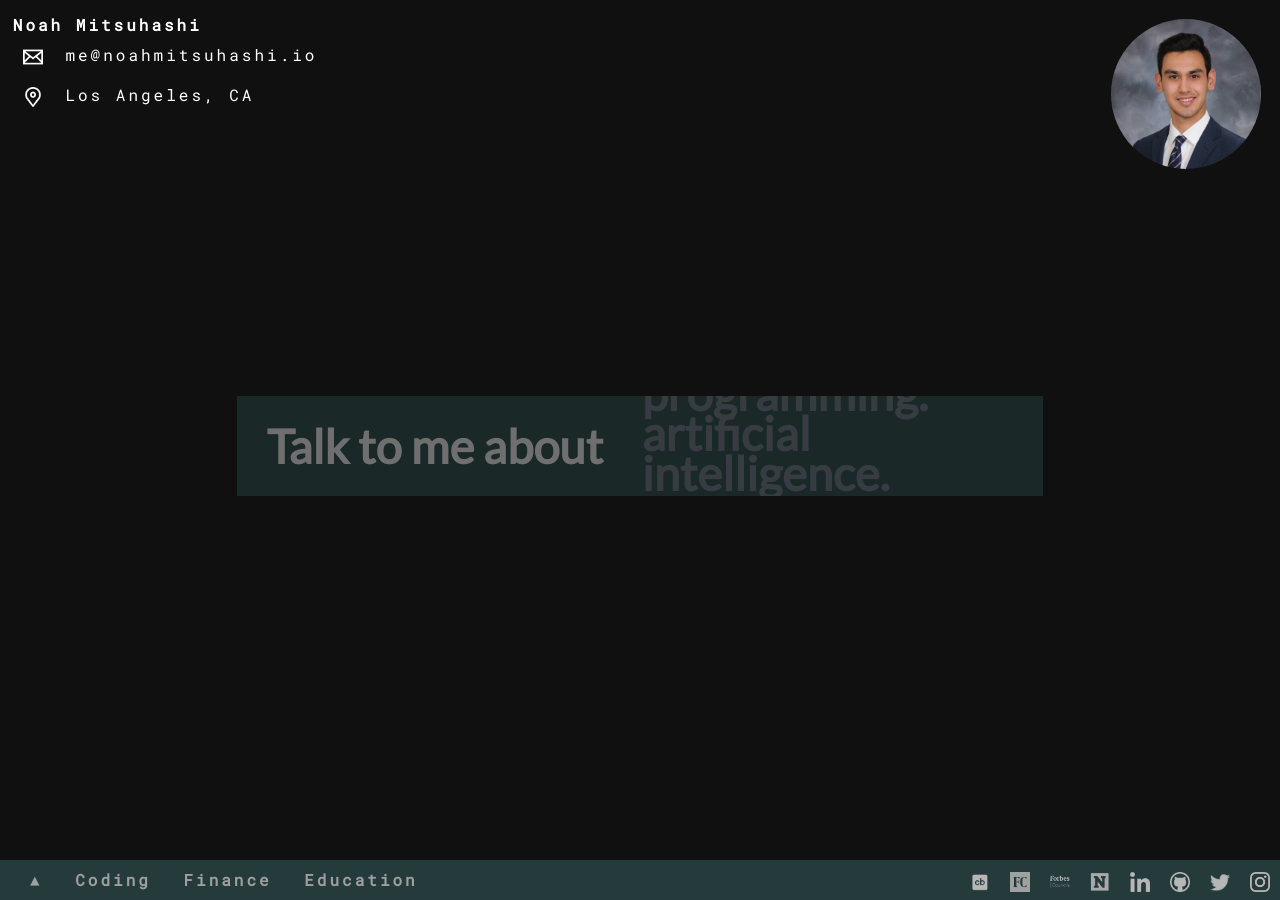
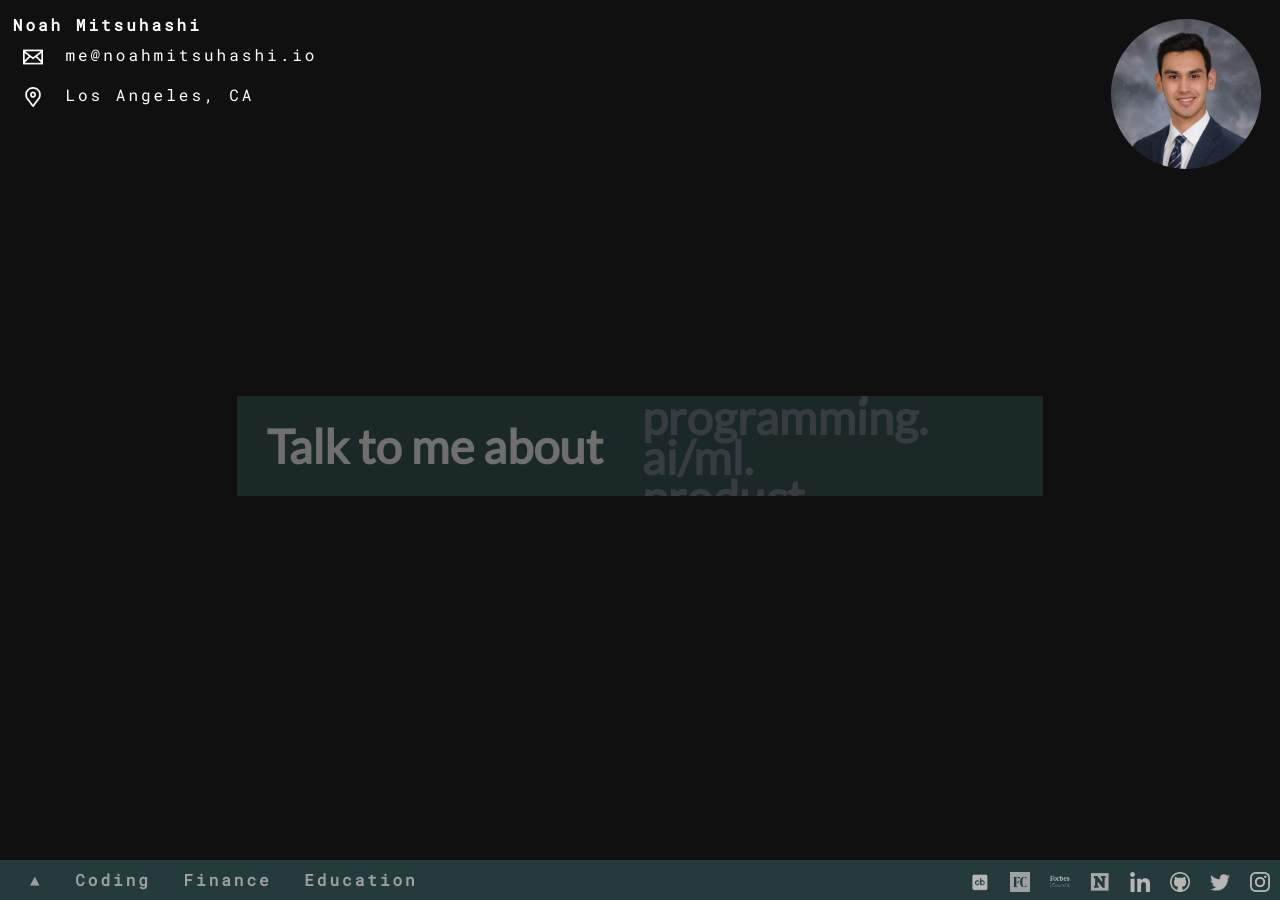
Before and after one commit to nmits/nmits.github.io, a Jekyll site: the page built from index.html, in a window 1280 px wide and 900 px high. Built offline with Jekyll 4.4.1, drawn with Linux system fonts in a browser that asks for light colours; nearby versions of some CDN libraries.

Commit message:
Update header.html

```diff
--- a/_includes/header.html
+++ b/_includes/header.html
@@ -27,8 +27,8 @@
                     <li class="content__container__list__item">ads.</li>
                     <li class="content__container__list__item">venture capital.</li>
                     <li class="content__container__list__item">programming.</li>
-                    <li class="content__container__list__item">artificial intelligence.</li>
-                    <li class="content__container__list__item">system architecture.</li>
+                    <li class="content__container__list__item">ai/ml.</li>
+                    <li class="content__container__list__item">product.</li>
                     <li class="content__container__list__item">entrepreneurship.</li>
                     <li class="content__container__list__item">vr/ar.</li>
                     <li class="content__container__list__item">deep learning.</li>
```
